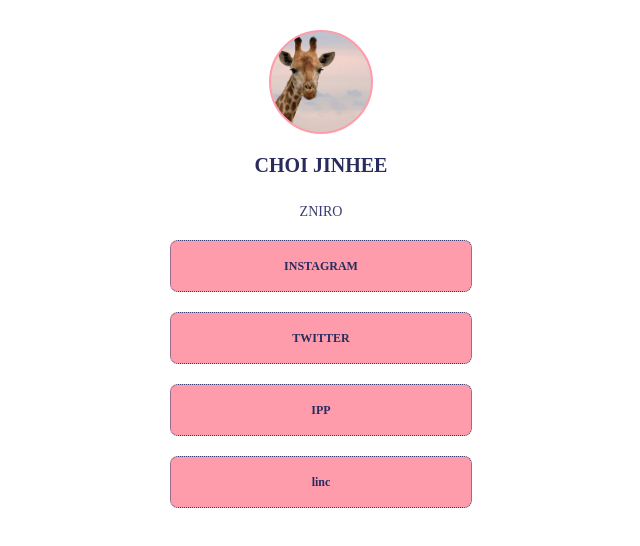
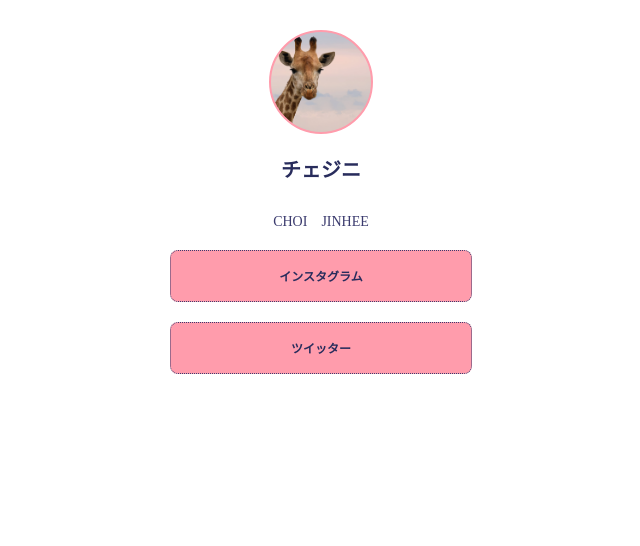
Before and after one commit to ZNIRO/portfolio, a plain HTML site: page index.html in a window 1280 px wide. Shown: the whole page, without its empty margins (319-959 px from the left). Drawn offline with Linux system fonts and the light colour scheme.

Commit message:
update index.html
to Japanese

```diff
--- a/index.html
+++ b/index.html
@@ -64,12 +64,10 @@
   <body>
     <div class="wrap">
       <div class="profile"></div>
-      <h1 class="main">CHOI JINHEE</h1>
-      <p class="sub">ZNIRO</p>
-      <a href="https://instagram.com/sigffa">INSTAGRAM</a>
-      <a href="https://twitter.com/ZNR08">TWITTER</a>
-      <a href="http://ipp.ks.ac.kr/">IPP</a>
-      <a href="http://ipp.ks.ac.kr/">linc</a>
+      <h1 class="main">チェジニ</h1>
+      <p class="sub">CHOI　JINHEE</p>
+      <a href="https://instagram.com/sigffa">インスタグラム</a>
+      <a href="https://twitter.com/ZNR08">ツイッター</a>
     </div>
   </body>
 </html>
```
